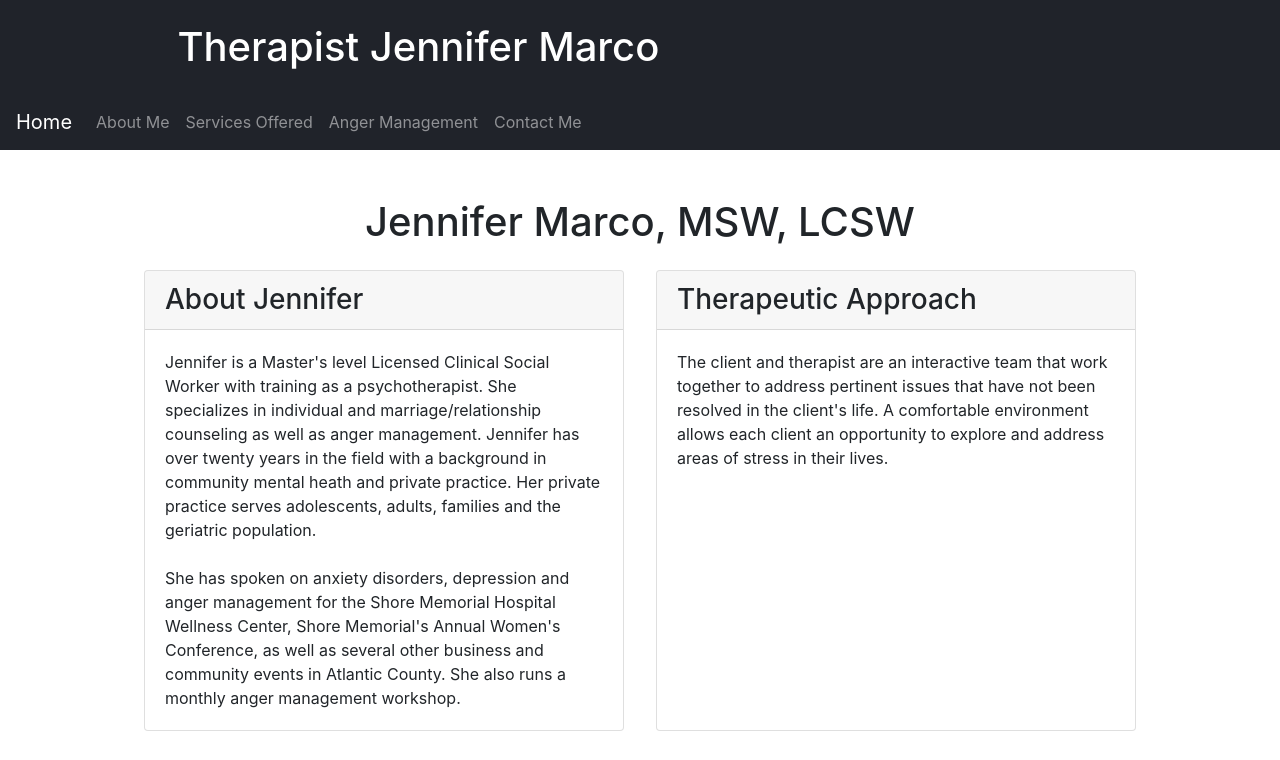
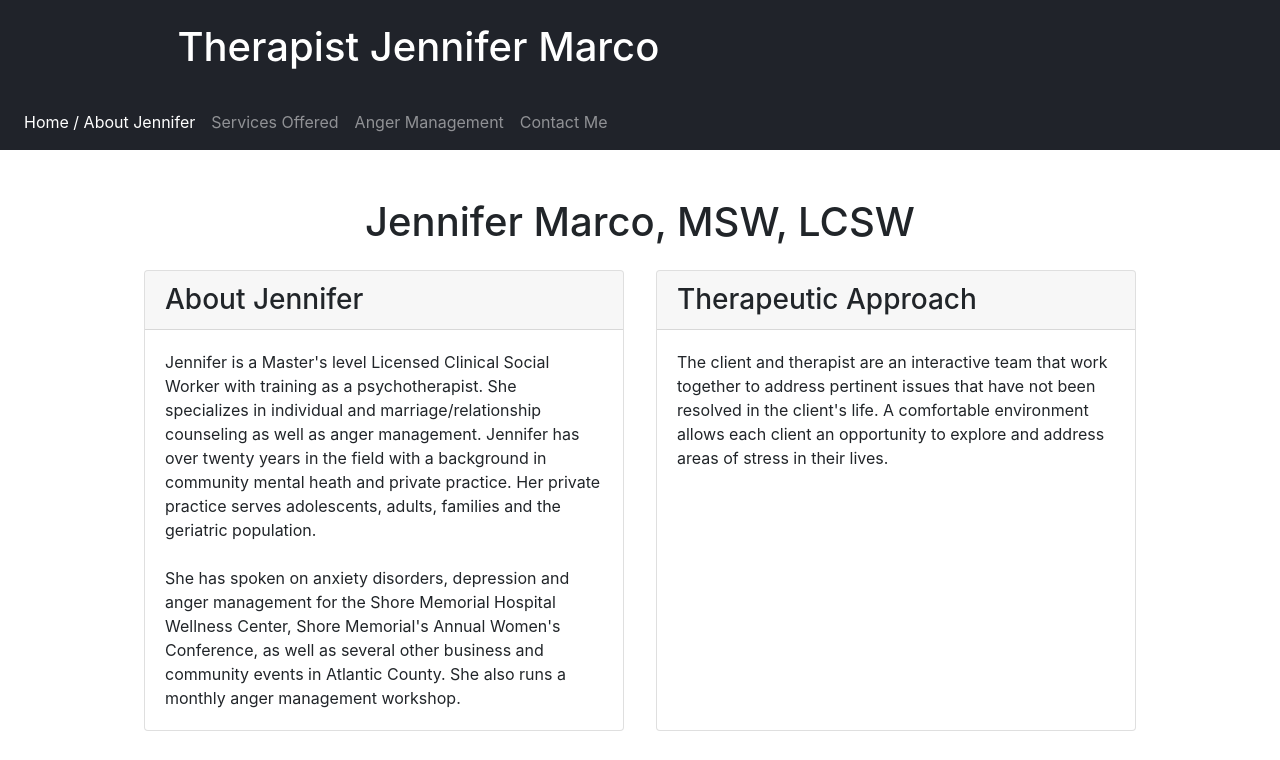
Before and after one commit to darjama/jjm, a Gatsby site in the folder jjm/: page / in a window 1280 px wide. Shown: the top 760 px of the page. Built offline with nearby package versions, Linux system fonts and the light colour scheme; Gatsby itself is replaced by a stand-in of ours.

Commit message:
Changed colors, homepage links

```diff
--- a/jjm/src/components/navBar.js
+++ b/jjm/src/components/navBar.js
@@ -9,15 +9,12 @@ const CustomNavbar = ({ pageInfo }) => {
     <>
       <Navbar variant="dark" expand="lg" id="site-navbar">
         {/* <Container> */}
-        <Link to="/" className="link-no-style">
-          <Navbar.Brand as="span">Home</Navbar.Brand>
-        </Link>
         <Navbar.Toggle aria-controls="basic-navbar-nav" />
         <Navbar.Collapse id="basic-navbar-nav">
           <Nav className="mr-auto" activeKey={pageInfo && pageInfo.pageName}>
-            <Link to="/about-me" className="link-no-style">
-              <Nav.Link as="span" eventKey="about-me">
-                About Me
+          <Link to="/" className="link-no-style">
+              <Nav.Link as="span" eventKey="index">
+                Home / About Jennifer
               </Nav.Link>
             </Link>
             <Link to="/services-offered" className="link-no-style">
```
